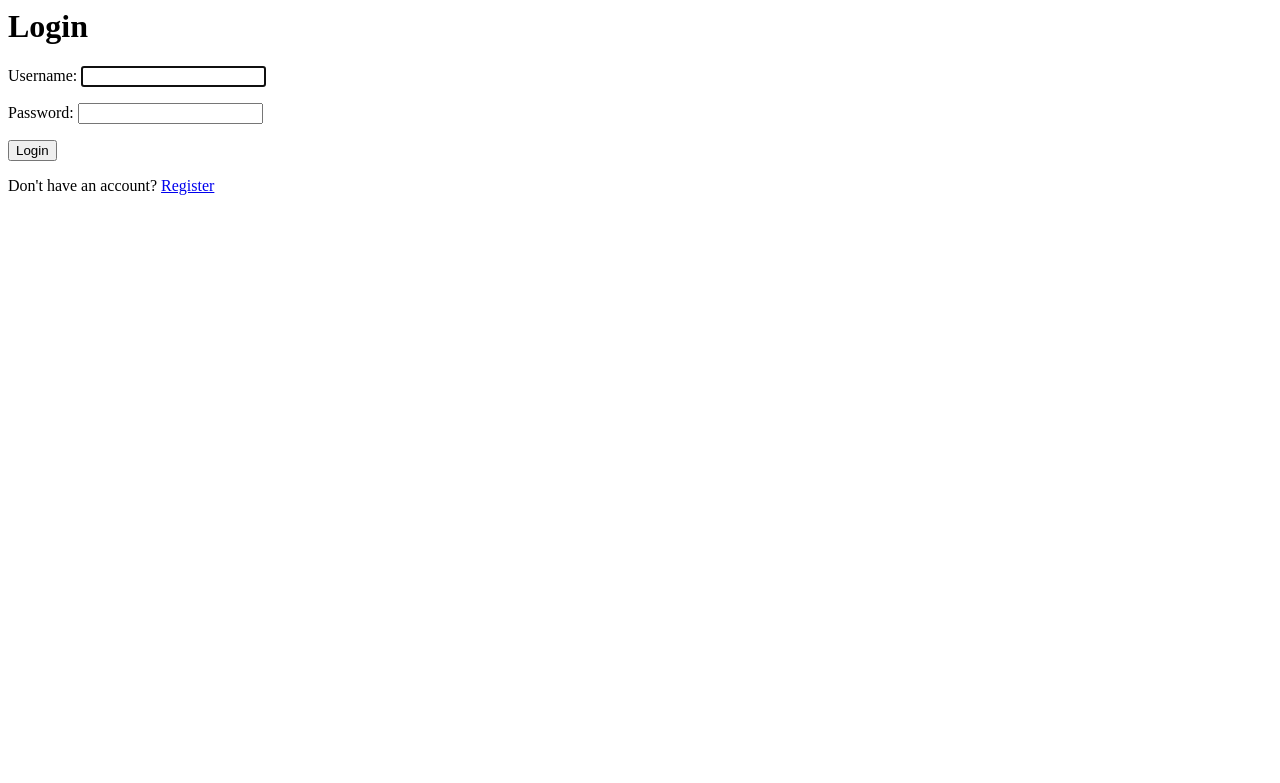
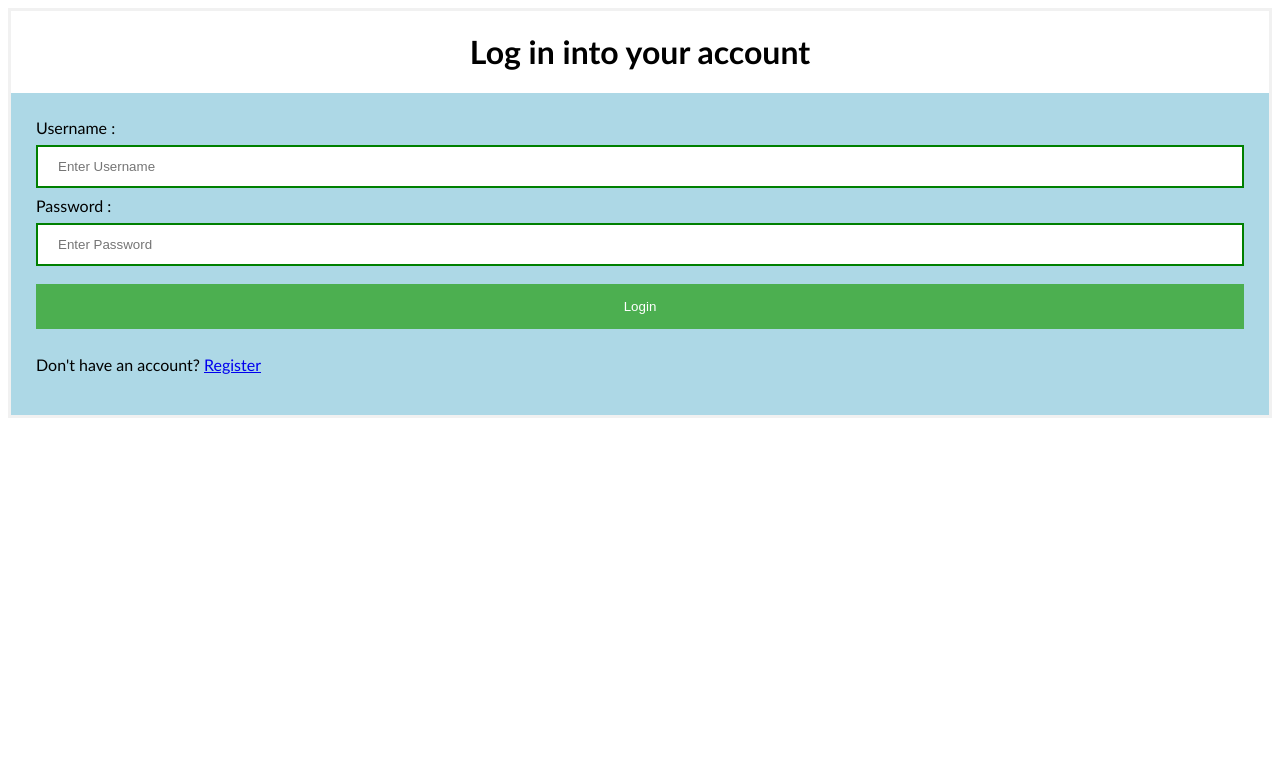
Before and after one commit to 1asset/assignment1-todo-app, a Django app: page /login/ in a window 1280 px wide. Shown: the top 783 px of the page. Run offline with Django 4.2, Linux system fonts and the light colour scheme.

Commit message:
Update login.html

```diff
--- a/todos/templates/todos/login.html
+++ b/todos/templates/todos/login.html
@@ -1,10 +1,63 @@
-<h1>Login</h1>
+<!DOCTYPE html>
+<html>
+<head>
+<meta name="viewport" content="width=device-width, initial-scale=1">
+<title> Login Page </title>
+<style>
+Body {
+  font-family: Calibri, Helvetica, sans-serif;
+  background-color: white;
+}
+button {
+       background-color: #4CAF50;
+       width: 100%;
+        color: orange;
+        padding: 15px;
+        margin: 10px 0px;
+        border: none;
+        cursor: pointer;
+         }
+ form {
+        border: 3px solid #f1f1f1;
+    }
+ input[type=text], input[type=password] {
+        width: 100%;
+        margin: 8px 0;
+        padding: 12px 20px;
+        display: inline-block;
+        border: 2px solid green;
+        box-sizing: border-box;
+    }
+ button:hover {
+        opacity: 0.7;
+    }
+  .cancelbtn {
+        width: auto;
+        padding: 10px 18px;
+        margin: 10px 5px;
+    }
 
+
+ .container {
+        padding: 25px;
+        background-color: lightblue;
+    }
+</style>
+</head>
 <form method="POST">
-    {% csrf_token %}
-    {{form.as_p}}
-    <input type="submit" value="Login">
-
+{% csrf_token %}
+<body>
+    <center> <h1> Log in into your account </h1> </center>
+    <form>
+        <div class="container">
+            <label>Username : </label>
+            <input type="text" placeholder="Enter Username" name="username" required>
+            <label>Password : </label>
+            <input type="password" placeholder="Enter Password" name="password" required>
+            <button type="submit" style='color:white'>Login</button>
+            <p>Don't have an account? <a href="{% url 'register' %}">Register</a></p>
+        </div>
+    </form>
+</body>
 </form>
-
-<p>Don't have an account? <a href="{% url 'register' %}">Register</a></p>
+</html>
```
